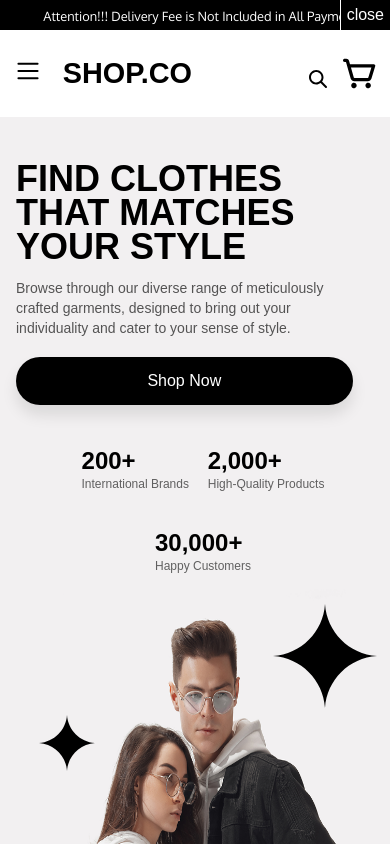
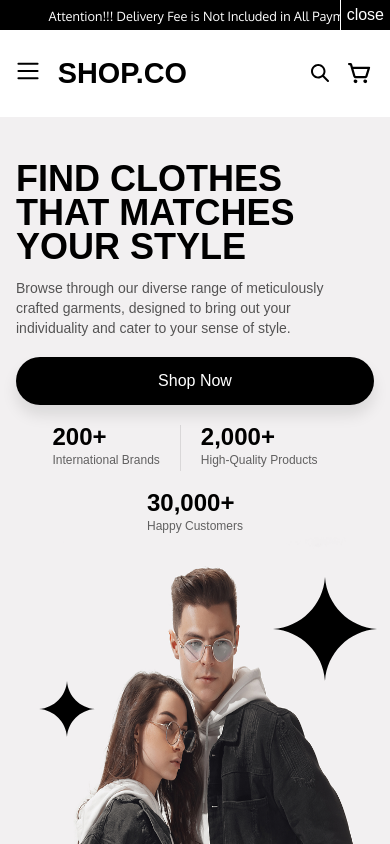
Before and after one commit to jaysquare24/E-Commerce, a React (Vite) app: page / in a window 390 px wide. Shown: the top 844 px of the page. Built offline with nearby package versions, Linux system fonts and the light colour scheme; a web font is replaced by a local one.

Commit message:
edit styling

```diff
--- a/src/App.css
+++ b/src/App.css
@@ -97,10 +97,6 @@ body {
   background: none;
   border: none;
   cursor: pointer;
-}
-
-.mobileView-searchButton{
-  display: none;
 }
 
 .header-controls {
@@ -264,21 +260,26 @@ body {
   color: #00000066;
 }
 
-#cart-button{
+#cart-button, .mobileView-searchButton{
   position: relative;
   background: none !important;
-  height: 35px;
   cursor: pointer;
-  border-radius: 5px;
   display: flex;
   align-content: center;
   justify-content: center;
   width: 40px;
-}
-
-.cart-icon {
+  border: none;
+}
+
+.mobileView-searchButton{
+  display: none;
+}
+
+#cart-button img, .mobileView-searchButton img{
+  width: 24px;
+  height: 24px;
   vertical-align: middle;
-  background-color: none;
+
 }
 
 .cart-icon--active, .cart-items-length {
@@ -372,8 +373,22 @@ body {
 .stats{
   display: flex;
   width: 49%;
-  justify-content: space-between;
   text-align: left;
+  margin-top: 40px;
+}
+
+.stats div{
+  border-right: 1px solid #0000001A;
+  padding: 0 15px;
+
+}
+
+.stats div:first-child{
+  padding-left: 0;
+}
+
+.stats div:last-child{
+  border: 0;
 }
 
 .stats p:first-child{
@@ -383,6 +398,7 @@ body {
   letter-spacing: 0%;
   line-height: 100%;
   margin-bottom: 0;
+  margin-top: 0;
 
 }
 
@@ -394,6 +410,7 @@ body {
   letter-spacing: 0%;
   opacity: 60%;
   margin-top: 0;
+  margin-bottom: 0;
 }
 
 .banner-overlay {
@@ -1919,6 +1936,12 @@ footer a, .icon8{
   text-align: center;
 }
 
+@media screen and (max-width: 1200px){
+  .stats div{
+    padding: 0 10px;
+  }
+}
+
 @media screen and (max-width: 1180px){
 
   .header button, .header .link{
@@ -1930,8 +1953,13 @@ footer a, .icon8{
     width: 19%;
   }
 
+
   .stats{
     width: 50%;
+  }
+
+  .stats div{
+    padding: 0 5px;
   }
 
   .stats p:last-child{
@@ -2068,6 +2096,10 @@ footer a, .icon8{
   .menu-button {
     display: block;
     align-self:center;
+  }
+
+  .mobileView-searchButton{
+    display: flex;
   }
 
   .searchAndCart-group{
@@ -2077,14 +2109,6 @@ footer a, .icon8{
     flex-basis: 12%;
   }
 
-  .mobileView-searchButton{
-    all : unset;
-    display: block;
-  }
-
-  .mobileView-searchButton img{
-    margin-top: 17px;
-  }
 
   .header-controls{
     display: none;
@@ -2289,7 +2313,7 @@ footer a, .icon8{
   }
 }
 
-@media only screen and (max-width: 820px){
+@media only screen and (max-width: 840px){
 
   .welcome-banner, .banner {
     height: 500px;
@@ -2310,6 +2334,10 @@ footer a, .icon8{
 
   .stats{
     width: 49%;
+  }
+
+  .stats div{
+    padding: 0 2px;
   }
 
   .stats p:first-child{
@@ -2486,13 +2514,13 @@ footer a, .icon8{
   .overlay{
     position:unset;
     inset: 0;
-    padding: 0 0 0px 50px;
+    padding: 0 20px;
   }
 
   .overlay h1{
     width: 80%;
-    font-size:  8.9cqw;
-    line-height: 64px;
+    font-size: 8.9cqw;
+    line-height: 54px;
     margin-top: 75px;
     height: auto;
   }
@@ -2506,7 +2534,7 @@ footer a, .icon8{
 
   .shop-button {
     display: block;
-    width: 90%;
+    width: 100%;
     padding: 16px 54px;
     font-size: 16px;
     margin-bottom: 20px;
@@ -2514,16 +2542,29 @@ footer a, .icon8{
 
   .stats{
     display: flex;
-    width: 70%;
+    width: 80%;
     margin: auto;
-    justify-content:space-evenly;
     text-align: left;
+    justify-content: center;
     flex-wrap: wrap;
     padding: 0;
   }
 
+  .stats div{
+    padding: 0 20px ;
+  }
+
+  .stats div:nth-child(2){
+    border: none;
+
+  }
+
   .stats p:first-child{
     font-size: 40px;
+  }
+
+  .stats div:last-child{
+    margin-top: 20px;
   }
 
   .stats p:last-child{
@@ -2884,6 +2925,7 @@ footer a, .icon8{
   }
 }
 
+
 @media screen and (max-width: 520px) {
   /* Header Styles */
 
@@ -2897,10 +2939,6 @@ footer a, .icon8{
 
   .main-header{
     justify-content: start;
-  }
-
-  .menu-button{
-    margin-right: 5px;
   }
 
   .searchAndCart-group{
@@ -2950,10 +2988,12 @@ footer a, .icon8{
   /* Home page Styles */
 
   .overlay{
-    padding: 0 0 0px 16px;
+    padding: 0  16px;
+
   }
 
   .overlay h1{
+    width: 85% ;
     font-size:  46px;
     line-height: 48px;
     margin-top: 45px;
@@ -2967,6 +3007,10 @@ footer a, .icon8{
 
   .stats{
     width: 65%;
+  }
+
+  .stats div{
+    padding: 0 20px ;
   }
 
   .stats p:first-child{
@@ -3501,13 +3545,17 @@ footer a, .icon8{
   }
 
   .stats{
-    width: 75%;
+    width: 90%;
   }
 }
 
 @media  screen and (max-width:395px) {
   .product-category{
     width: 120px;
+  }
+
+  .stats{
+    width: 95%;
   }
 }
 
@@ -3544,10 +3592,6 @@ footer a, .icon8{
   .overlay h1{
     font-size:  30px;
     line-height: 30px;
-  }
-
-  .shop-button{
-    margin-bottom: -5px;
   }
 
   .stats{
--- a/src/components/home/presentationals/WelcomeBanner.jsx
+++ b/src/components/home/presentationals/WelcomeBanner.jsx
@@ -7,15 +7,14 @@ export const WelcomeBanner = () => {
 
   return (
     <section className="welcome-banner" role='banner'>
-
       <img
         src="resources/Rectangle2.png"
         alt="fashion banner background"
         className="background-img"
       />
       <div className="overlay">
-      <img src="resources/Vector1.svg" alt='background styling' className='firstStar'/>
-      <img src='resources/Vector.svg' alt='background styling' className='secondStar'/>
+        <img src="resources/Vector1.svg" alt='background styling' className='firstStar'/>
+        <img src='resources/Vector.svg' alt='background styling' className='secondStar'/>
         <motion.h1
           initial={{ opacity: 0, y: 20 }}
           animate={{ opacity: 1, y: 0 }}
```
